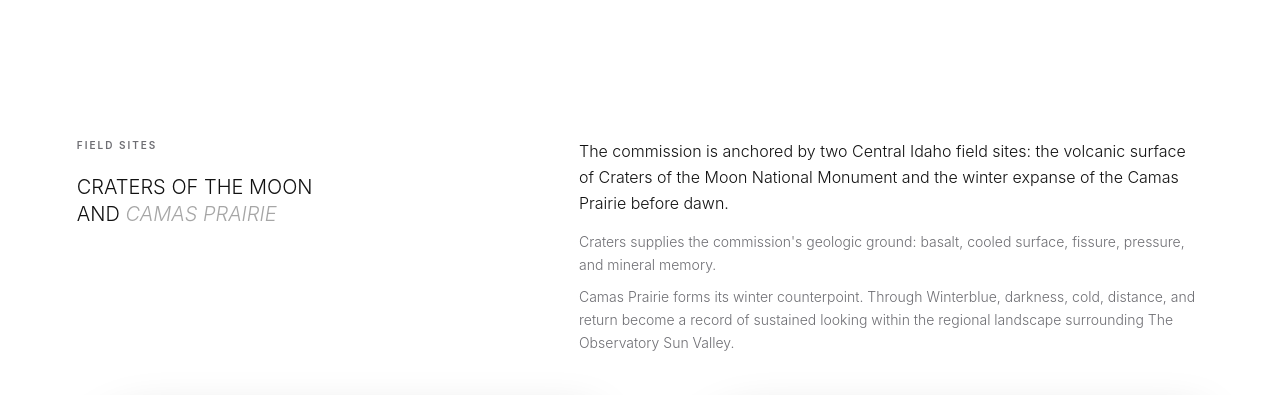
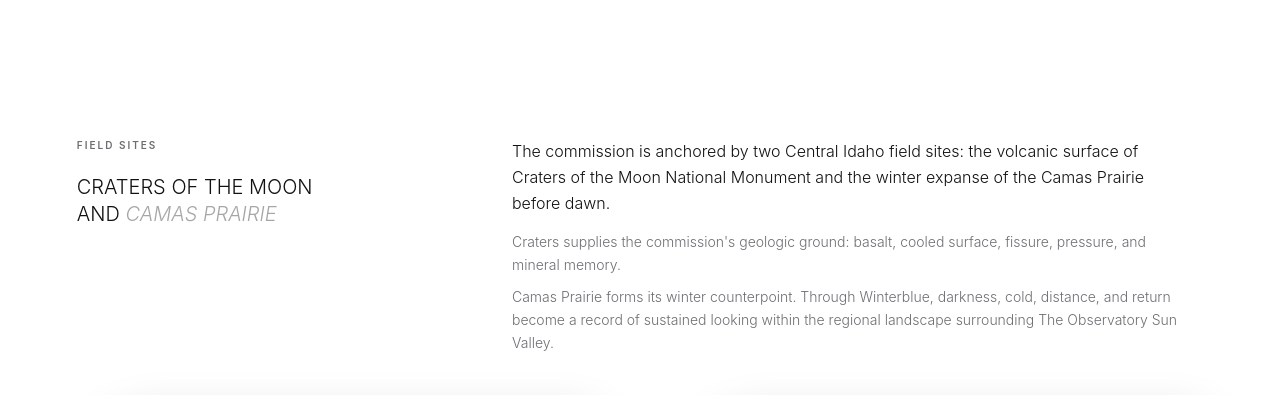
Before and after one commit to STUDIOPARCELS/LWS_WEBSITE, a website: page index.html in a window 1280 px wide. Shown: the part 1740-2135 px from the top of the page. Drawn offline with Linux system fonts and the light colour scheme; no server answers.

Commit message:
Tighten field sites column spacing

```diff
--- a/index.html
+++ b/index.html
@@ -401,6 +401,8 @@ h3 {
   margin-top: 10px;
 }
 #field-sites .section-head {
+  grid-template-columns: minmax(260px,.5fr) minmax(0,.9fr);
+  gap: clamp(28px, 4vw, 64px);
   margin-bottom: clamp(24px, 3.4vw, 48px);
 }
 .field-map-grid {
```
